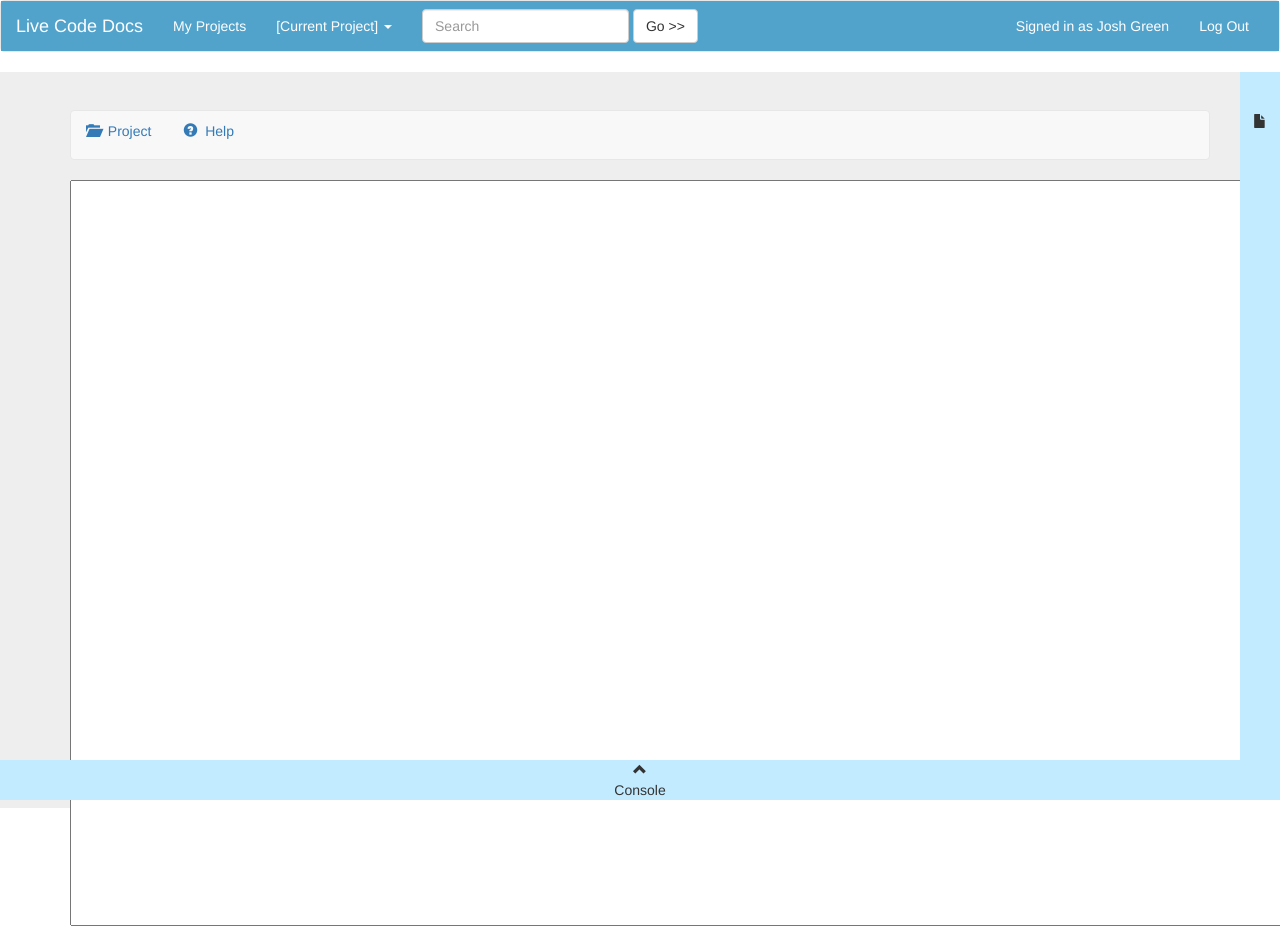
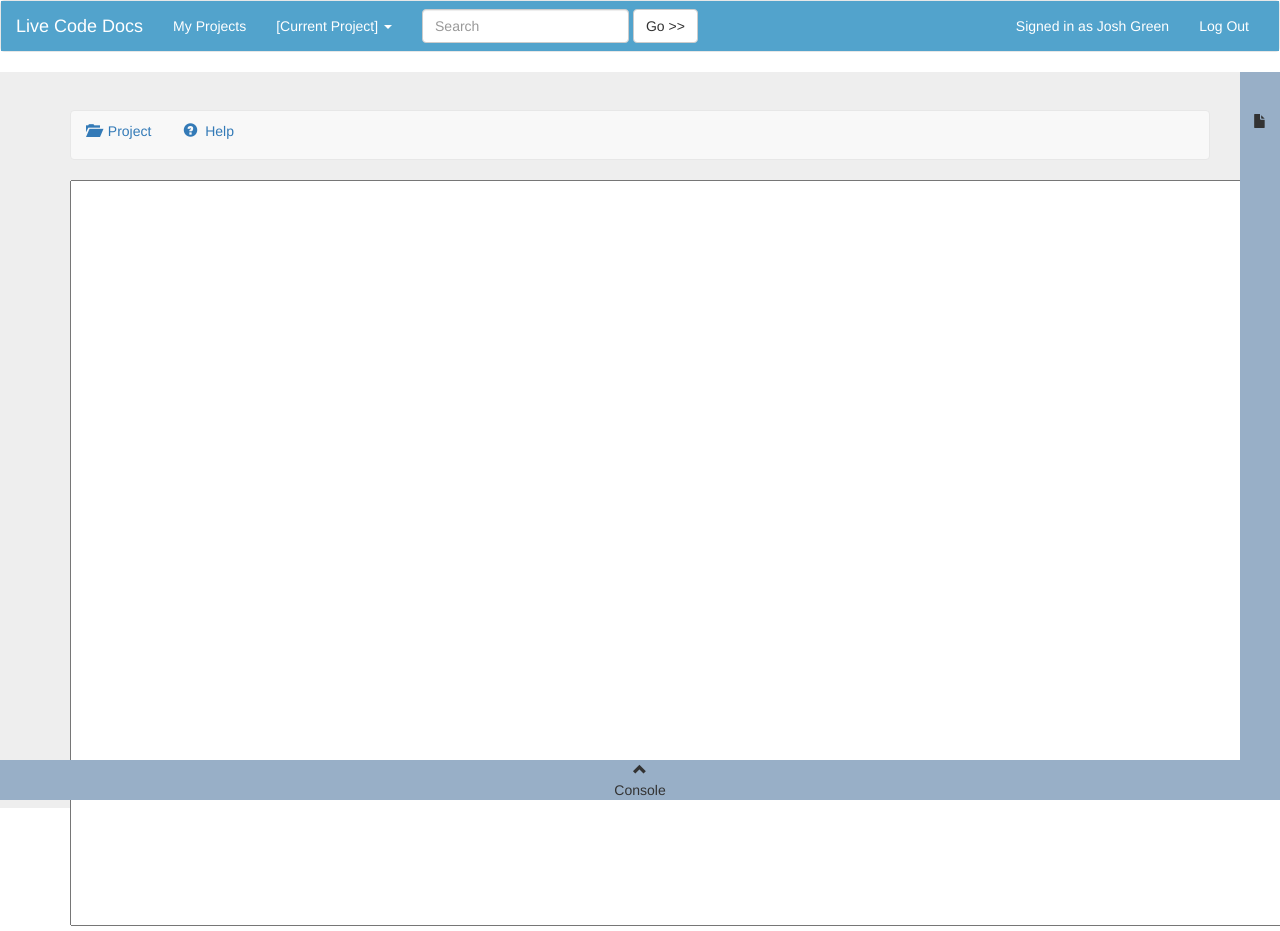
Before and after one commit to LiveCodeDocs/project, a Flask app: page /project in a window 1280 px wide; the page is wider, and only the part inside the window is pictured. Run offline with Flask 2, Linux system fonts and the light colour scheme; some libraries are stand-ins or nearby versions.

Commit message:
did things

```diff
--- a/design/static/stylesheets/project.css
+++ b/design/static/stylesheets/project.css
@@ -1,5 +1,5 @@
 .console-toggle {
-	background-color: #C2EBFF;
+	background-color: #98AFC7;
 	position: fixed;
 	width: 100vw;
 	height: 40px;
@@ -18,7 +18,7 @@
 	display: none;
 }
 .files {
-	background-color: #C2EBFF;
+	background-color: #98AFC7;
 	position: fixed;
 	height: 90vh;
 	right: 0px;
@@ -34,7 +34,7 @@
 	line-height: 100px;
 }
 .file-list {
-	background-color: #F0FAFF;
+	background-color: #EBEBE0;
 	position: fixed;
 	height: 90vh;
 	width: 200px;
```
